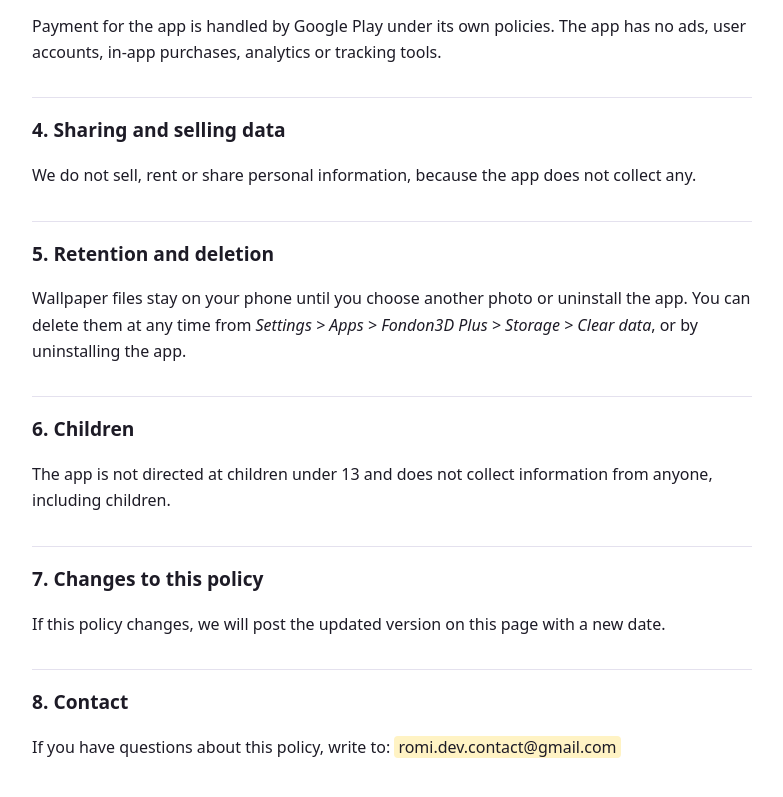
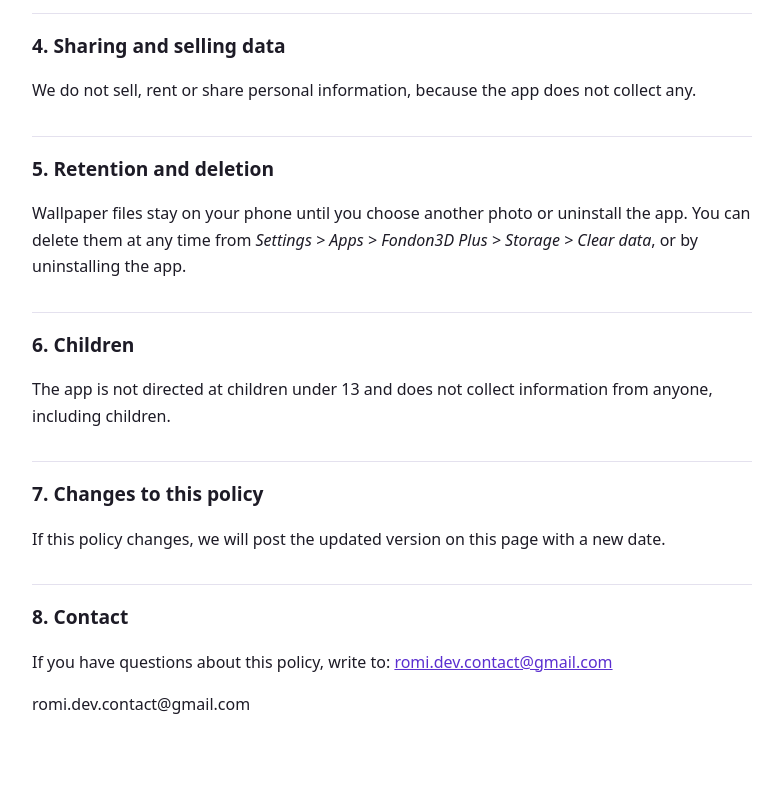
Before and after one commit to CarlosRM-ux/Fondon3DPlus-web-, a plain HTML site: page privacidad.html in a window 1280 px wide. Shown: the part 2780-3577 px from the top of the page, without its empty margins (248-1031 px from the left). Drawn offline with Linux system fonts and the light colour scheme.

Commit message:
Update privacidad.html

```diff
--- a/privacidad.html
+++ b/privacidad.html
@@ -61,8 +61,7 @@
 
   <h2>8. Contacto</h2>
      <p>Si tienes preguntas sobre esta política, escribe a: <a href="mailto:romi.dev.contact@gmail.com">romi.dev.contact@gmail.com</a></p>
-   <p>If you have questions about this policy, write to: <a href="mailto:romi.dev.contact@gmail.com">romi.dev.contact@gmail.com</a></p>
-romi.dev.contact@gmail.com
+
 </span></p>
 </section>
 
@@ -100,7 +99,7 @@ romi.dev.contact@gmail.com
   <p>If this policy changes, we will post the updated version on this page with a new date.</p>
 
   <h2>8. Contact</h2>
-  <p>If you have questions about this policy, write to: <span class="ph">
+     <p>If you have questions about this policy, write to: <a href="mailto:romi.dev.contact@gmail.com">romi.dev.contact@gmail.com</a></p>
 romi.dev.contact@gmail.com
 </span></p>
 </section>
```
